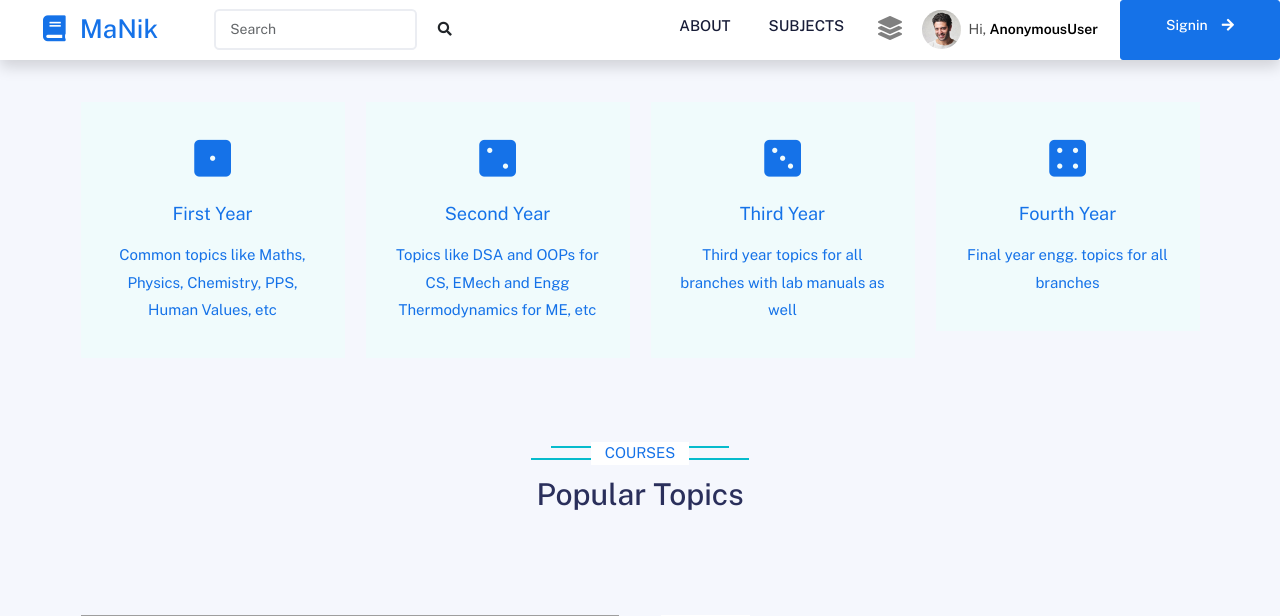
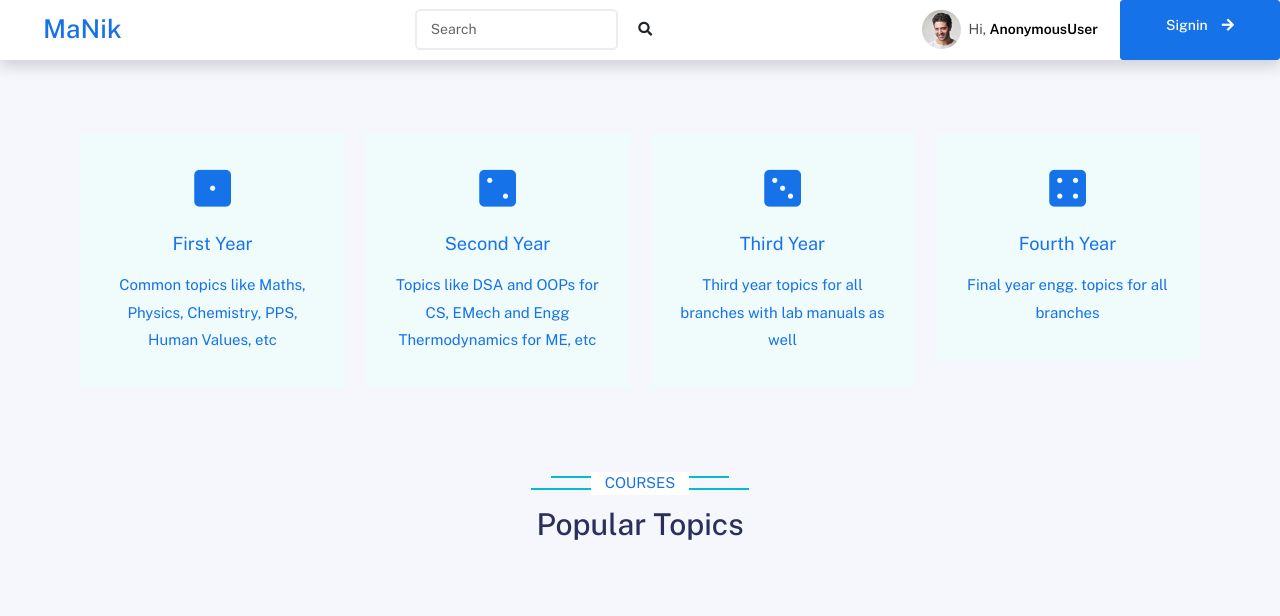
Before and after one commit to MANISHPROJECT2207/manik, a Django app: page / in a window 1280 px wide. Shown: the top 616 px of the page. Run offline with Django 5.2, Linux system fonts and the light colour scheme; data that the repository does not hold is empty; some libraries are stand-ins or nearby versions; grey boxes are pictures that could not be loaded.

Commit message:
nav bar update

```diff
--- a/manik/settings.py
+++ b/manik/settings.py
@@ -13,7 +13,7 @@ SECRET_KEY = 'django-insecure-m(u&5knukkzuavp*b)^k52gj6z&+$=2lqs-5d84t#65)cr&-90
 
 
 # SECURITY WARNING: don't run with debug turned on in production!
-DEBUG = False
+DEBUG = True
 
 
 ALLOWED_HOSTS = ['*', 'MANIKEDU.pythonanywhere.com']
@@ -71,7 +71,7 @@ DATABASES = {
         'ENGINE': 'django.db.backends.mysql',
         'NAME' : 'manik',
         'USER' : 'root',
-        'PASSWORD' : 'Mee1074$',
+        'PASSWORD' : '5687482582',
         'HOST' : 'localhost',
         'PORT' : '3306',
     }
--- a/website/templates/base.html
+++ b/website/templates/base.html
@@ -101,25 +101,36 @@
     <!-- Navbar Start -->
     <nav class="navbar navbar-expand-lg bg-white navbar-light shadow sticky-top p-0" style="height:60px;">
         <a href="{% url 'home' %}" class="navbar-brand d-flex align-items-center px-4 px-lg-5">
-            <h2 class="m-0 text-primary"><i class="fa fa-book me-3"></i>MaNik</h2>
+            <h2 class="m-0 text-primary">
+                <!-- <i class="fa fa-book me-3"></i> -->
+                MaNik</h2>
         </a>
-        <button type="button" class="navbar-toggler me-4" data-bs-toggle="collapse" data-bs-target="#navbarCollapse">
-            <span class="navbar-toggler-icon"></span>
+        <button type="button" class="navbar-toggler me-4 border-0" data-bs-toggle="collapse" data-bs-target="#navbarCollapse">
+            <!-- <span class="navbar-toggler-icon"></span> -->
+            <div class="avatar-sm" >
+                <img
+                  src="{% static 'img/profile.jpg' %}"
+                  alt="..."
+                  class="avatar-img rounded-circle"
+                />
+              </div>
         </button>
-        <div class="input-group">
-            <form method="get" action="{% url 'search' %}" class="d-flex w-40">
+        <div class="input-group justify-content-around">
+            <form method="get" action="{% url 'search' %}" class="d-flex w-30">
                 <input type="text" placeholder="Search" class="form-control" name="query"/>
                 <button type="submit" class="btn btn-search">
                     <i class="fa fa-search search-icon"></i>
                 </button>
             </form>
           </div>
+
         <div class="collapse navbar-collapse" id="navbarCollapse">
+
             <div class="navbar-nav ms-auto p-4 p-lg-0">
-                <a href="{% url 'about' %}" class="nav-item nav-link mt-2">About</a>
-                <a href="{% url 'subjectpages' %}" class="nav-item nav-link mt-2">Subjects</a>
+                <!-- <a href="{% url 'about' %}" class="nav-item nav-link mt-2">About</a>
+                <a href="{% url 'subjectpages' %}" class="nav-item nav-link mt-2">Subjects</a> -->
 
-                <li class="nav-item topbar-icon dropdown hidden-caret">
+                <!-- <li class="nav-item topbar-icon dropdown hidden-caret">
                     <a class="" data-bs-toggle="dropdown" href="#">
                         <i class="fas fa-layer-group fa-2x custom-icon"></i>
                     </a>
@@ -183,7 +194,7 @@
                             </div>
                         </div>
                     </div>
-                </li>
+                </li> -->
 
 
                 <li class="nav-item topbar-user dropdown hidden-caret" style="margin-right:10px;">
--- a/website/templates/index.html
+++ b/website/templates/index.html
@@ -11,7 +11,7 @@
     -->
 
 <!-- Service Start -->
-<div class="container-xxl py-5">
+<div class="container-xxl py-5" style="margin-top: 30px;">
   <div class="container">
     <div class="row g-4">
       <div class="col-lg-3 col-sm-6 wow fadeInUp" data-wow-delay="0.1s">
```
Also changed, not shown: website/migrations/0006_subject_viewed_by_subject_views.py (added).
